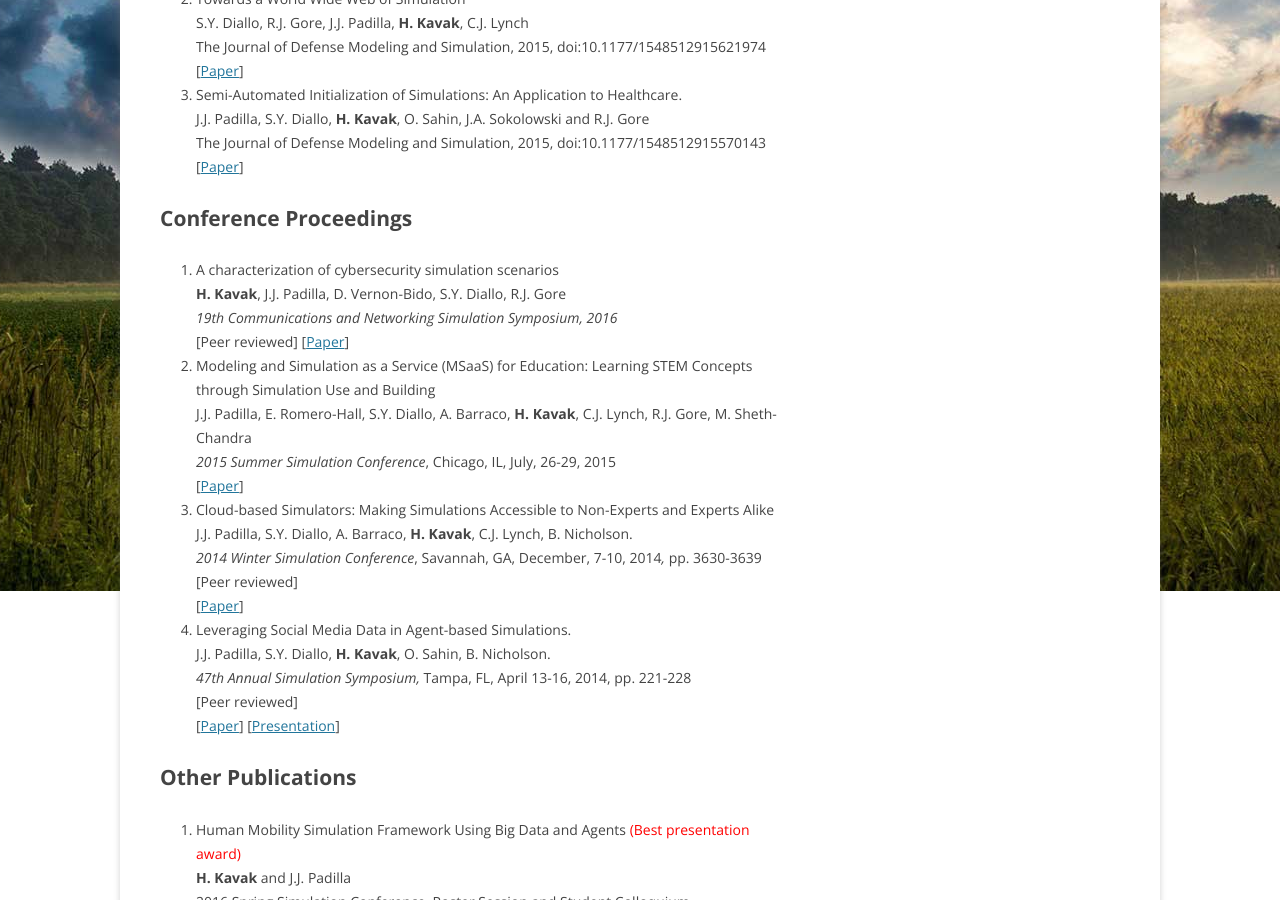
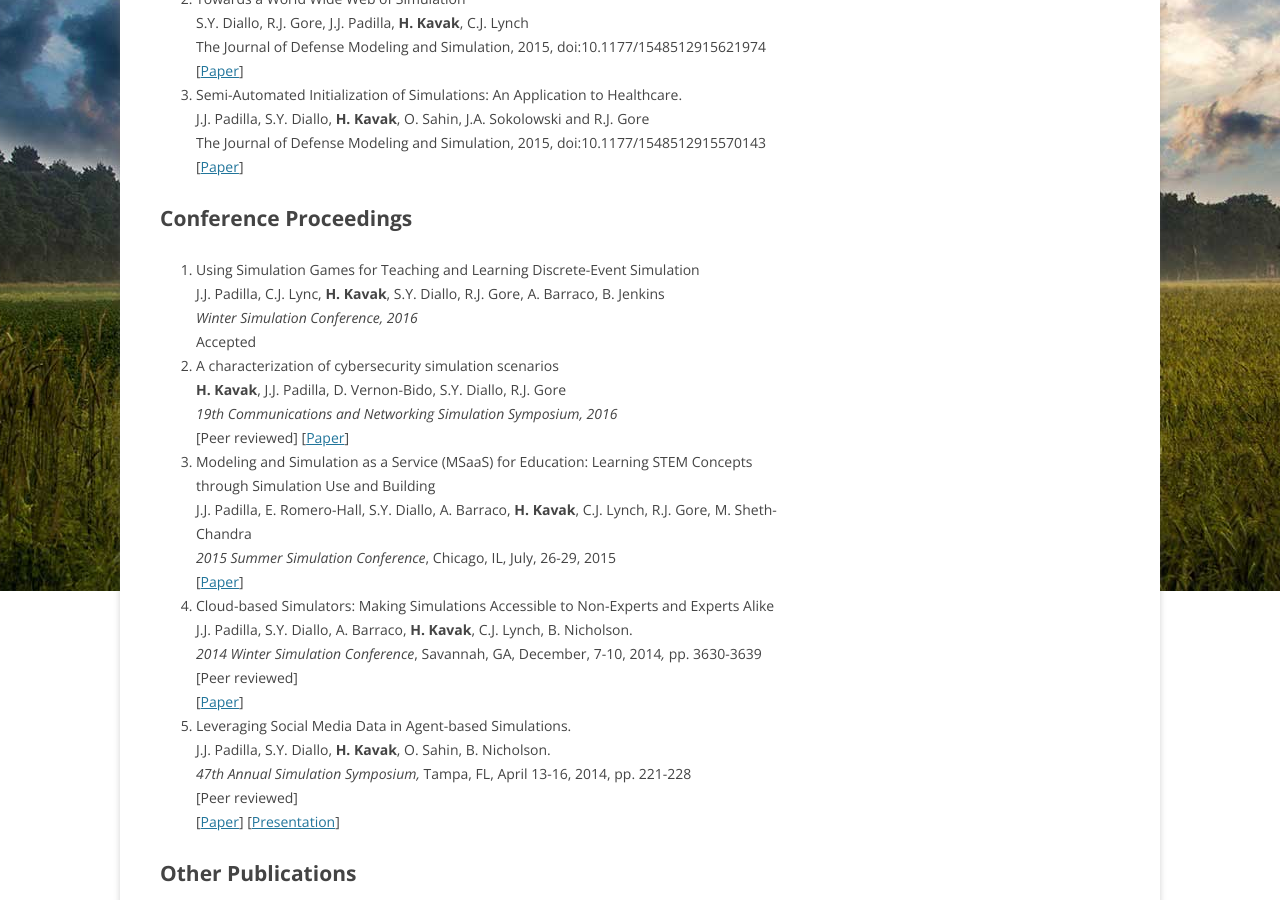
Before and after one commit to hamdikavak/hamdikavak.github.io, a Jekyll site: the page built from publications/index.html, in a window 1280 px wide and 900 px high, scrolled down 427 px. Built offline with Jekyll 4.4.1, drawn with Linux system fonts in a browser that asks for light colours; nearby versions of some CDN libraries; library files that are not in the unit come from our copies.

Commit message:
Update index.html

```diff
--- a/publications/index.html
+++ b/publications/index.html
@@ -24,6 +24,11 @@ The Journal of Defense Modeling and Simulation, 2015,  doi:10.1177/1548512915570
 <h1>Conference Proceedings</h1>
 <ol>
 
+<li>Using Simulation Games for Teaching and Learning Discrete-Event Simulation<br />
+J.J. Padilla, C.J. Lync, <strong>H. Kavak</strong>, S.Y. Diallo, R.J. Gore, A. Barraco, B. Jenkins<br />
+<em>Winter Simulation Conference, 2016</em><br />
+Accepted
+</li>
   <li>A characterization of cybersecurity simulation scenarios<br />
 <strong>H. Kavak</strong>, J.J. Padilla, D. Vernon-Bido,  S.Y. Diallo, R.J. Gore<br />
 <em>19th Communications and Networking Simulation Symposium, 2016</em><br />
```
